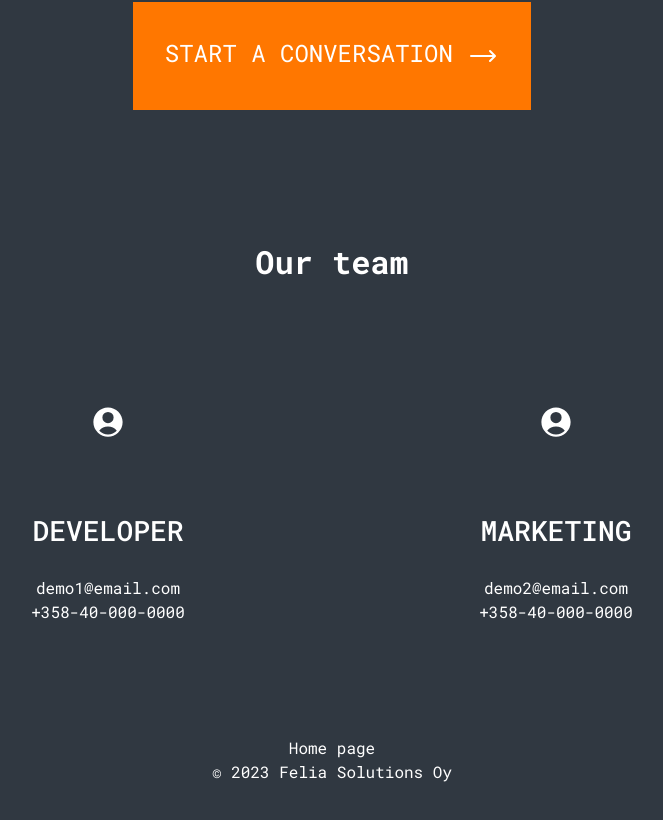
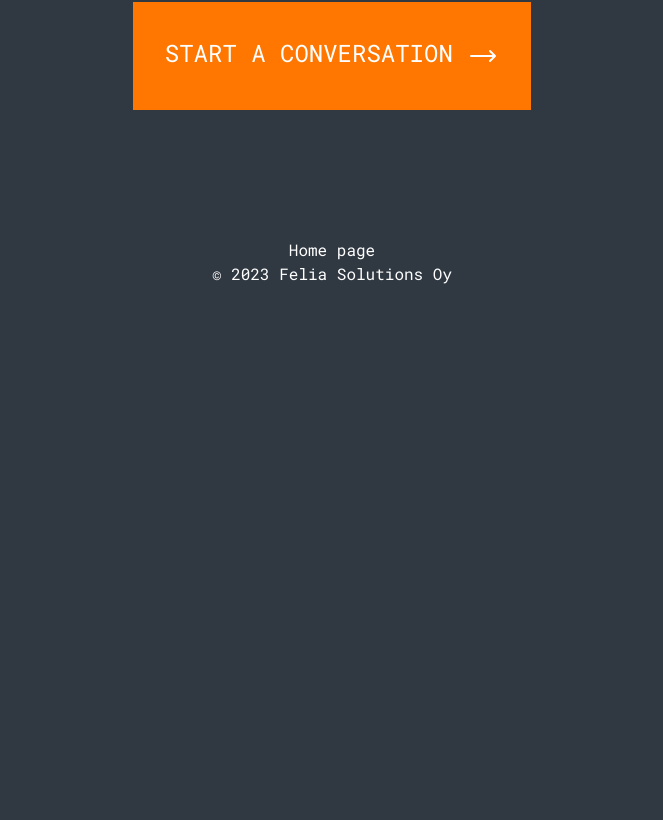
Before and after one commit to cuongtran-6618/cuongtran-6618.github.io, a Next.js app: page / in a window 1280 px wide. Shown: the part 2044-2864 px from the top of the page, without its empty margins (308-971 px from the left). After the commit the page ends 2378 px from the top, so only its background shows below. Built offline with nearby package versions, Linux system fonts and the light colour scheme.

Commit message:
remove foolter

```diff
--- a/pages/index.tsx
+++ b/pages/index.tsx
@@ -11,7 +11,6 @@ export default function Home() {
       <ServiceList />
       <PorfolioList />
       <Contact />
-      <TeamList />
     </Layout>
   );
 }
```
